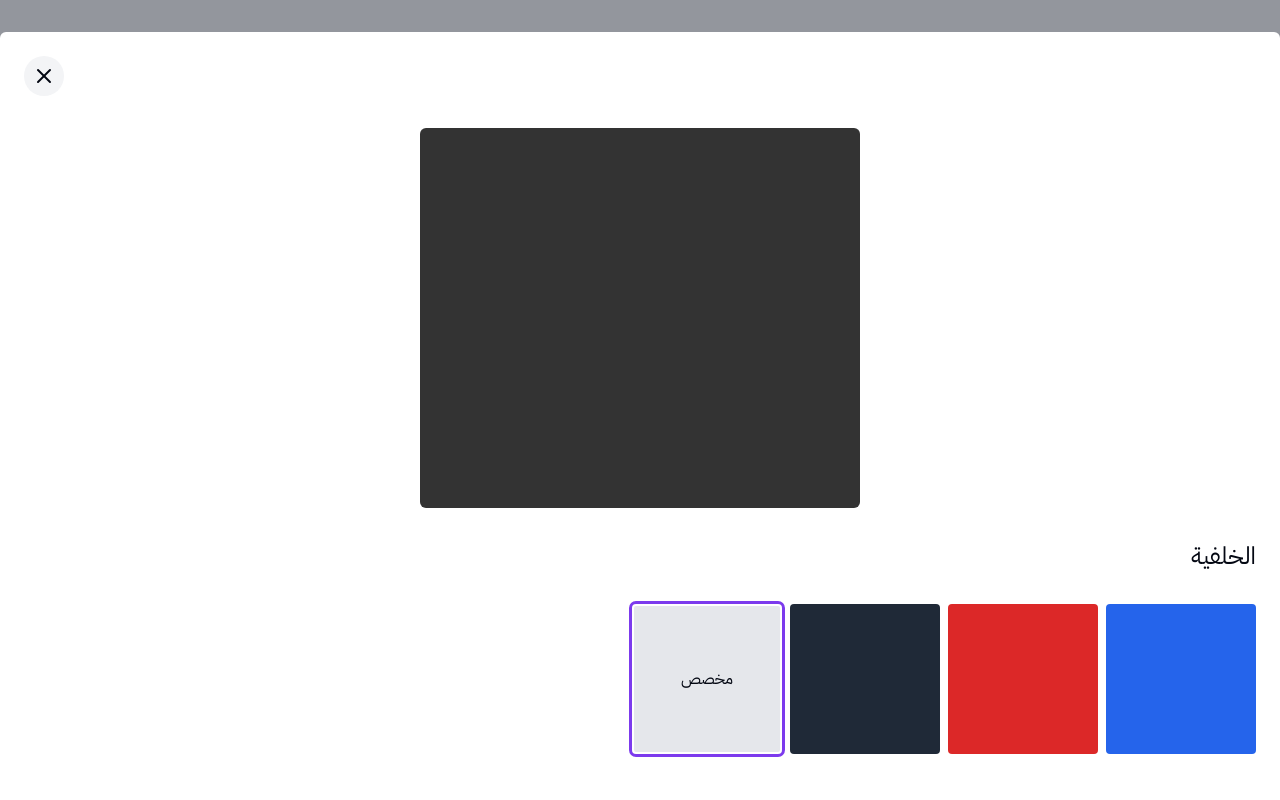
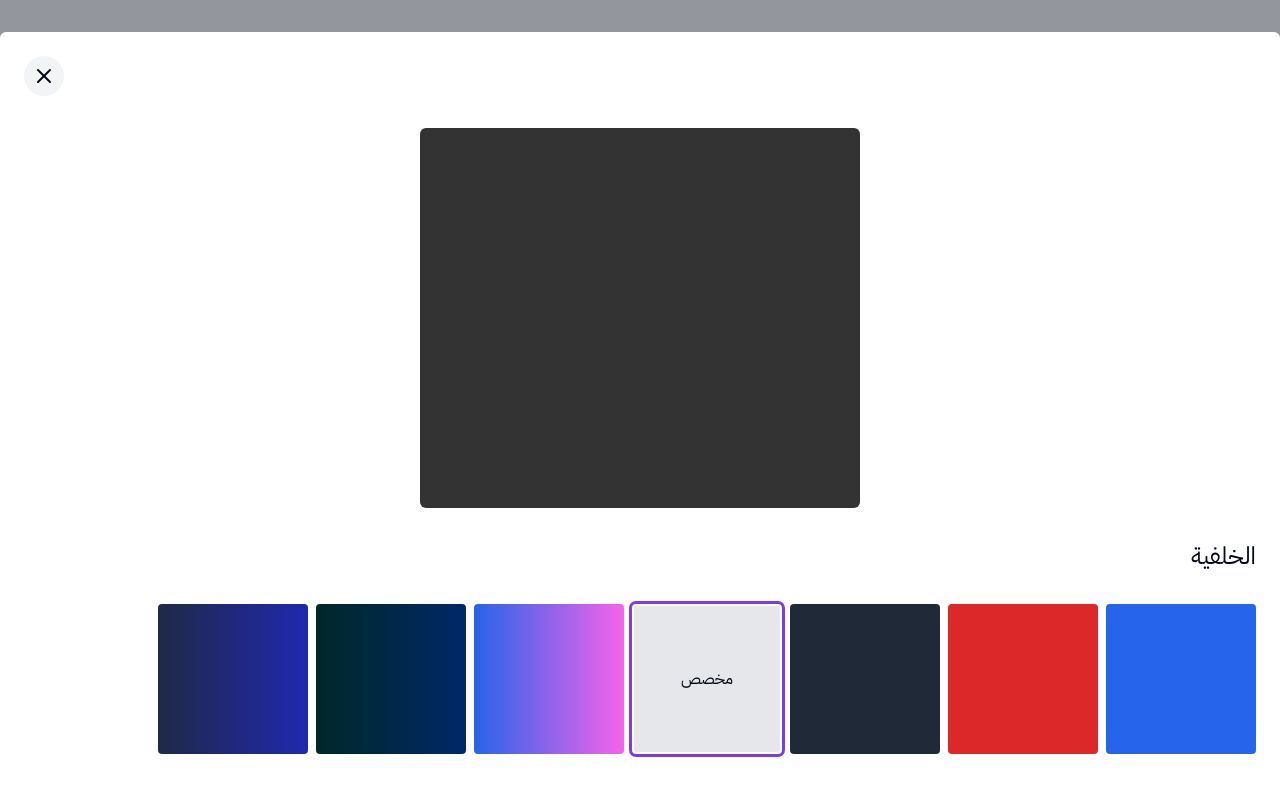
Before and after one commit to osama-mhmd/eqtibas, a Next.js app: page / in a window 1280 px wide. Both pictures are taken after a click on the element 428 px from the left and 308 px from the top of the page. Shown: the top 800 px of the page. Built offline with nearby package versions, Linux system fonts and the light colour scheme.

Commit message:
feat/gradient-image

```diff
--- a/src/components/canvas.tsx
+++ b/src/components/canvas.tsx
@@ -24,11 +24,12 @@ interface CanvasProps extends HTMLAttributes<HTMLDivElement> {
   quote: string;
   background: string;
   theme?: "no-effect" | "quotation";
+  image?: string;
 }
 
 const Canvas = forwardRef<HTMLDivElement, CanvasProps>(
   (
-    { quote, className = "", theme = "no-effect", background, ...props },
+    { quote, className = "", theme = "no-effect", background, image, ...props },
     ref
   ) => {
     return (
@@ -41,6 +42,7 @@ const Canvas = forwardRef<HTMLDivElement, CanvasProps>(
         )}
         style={{
           backgroundColor: background,
+          backgroundImage: image,
           color: isBgColorDark(hexToRgb(background)) ? "#fff" : "#000",
         }}
         {...props}
--- a/src/components/edit.tsx
+++ b/src/components/edit.tsx
@@ -1,7 +1,11 @@
 "use client";
 
 import { useDispatch, useSelector } from "react-redux";
-import { changeBackground, changeTheme } from "@/redux/slices/canvas-slice";
+import {
+  changeBackground,
+  changeImage,
+  changeTheme,
+} from "@/redux/slices/canvas-slice";
 import NewCanvas from "./new-canvas";
 import Image from "next/image";
 import { X } from "lucide-react";
@@ -10,11 +14,18 @@ import AColorPicker from "./color-picker";
 import { useState } from "react";
 
 const backgrounds = ["#2564eb", "#dc2828", "#1f2937"];
+const gradients = [
+  "linear-gradient(to right, #2564eb, #f564eb)",
+  "linear-gradient(to right, #002828, #002868)",
+  "linear-gradient(to right, #1f2947, #1f29af)",
+];
 
 export default function Edit({ closePanel }: { closePanel: any }) {
   const dispatch = useDispatch();
   const [isPickingColor, makePickingColor] = useState(false);
-  const { background, theme } = useSelector((state) => (state as any).canvas);
+  const { background, theme, image } = useSelector(
+    (state) => (state as any).canvas
+  );
 
   return (
     <>
@@ -48,12 +59,28 @@ export default function Edit({ closePanel }: { closePanel: any }) {
           <span
             className={cn(
               "bg-gray-200 flex justify-center items-center relative",
-              backgrounds.indexOf(background) == -1 && "active-slot"
+              backgrounds.indexOf(background) == -1 &&
+                !image.length &&
+                "active-slot"
             )}
             onClick={() => makePickingColor(true)}
           >
             مخصص
           </span>
+          {gradients.map((gradient, index) => {
+            return (
+              <span
+                key={index}
+                className={image == gradient ? "active-slot" : ""}
+                style={{
+                  backgroundImage: gradient,
+                }}
+                onClick={() => {
+                  dispatch(changeImage(gradient));
+                }}
+              ></span>
+            );
+          })}
         </div>
         {isPickingColor && (
           <AColorPicker closePanel={() => makePickingColor(false)} />
--- a/src/components/new-canvas.tsx
+++ b/src/components/new-canvas.tsx
@@ -6,7 +6,7 @@ import { forwardRef, HTMLAttributes } from "react";
 
 const NewCanvas = forwardRef<HTMLDivElement, HTMLAttributes<HTMLDivElement>>(
   ({ className, ...props }, ref) => {
-    const { quote, background, theme } = useSelector(
+    const { quote, background, theme, image } = useSelector(
       (state) => (state as any).canvas
     );
 
@@ -17,6 +17,7 @@ const NewCanvas = forwardRef<HTMLDivElement, HTMLAttributes<HTMLDivElement>>(
         quote={quote}
         theme={theme}
         className={className}
+        image={image}
         id="new-canvas"
         {...props}
       />
--- a/src/redux/slices/canvas-slice.ts
+++ b/src/redux/slices/canvas-slice.ts
@@ -4,6 +4,7 @@ const initialState = {
   quote: "",
   background: "#333333",
   theme: "no-effect",
+  image: "", // background-image
 };
 
 const canvasSlice = createSlice({
@@ -15,14 +16,19 @@ const canvasSlice = createSlice({
     },
     changeBackground: (state, action) => {
       state.background = action.payload;
+      state.image = "";
     },
     changeTheme: (state, action) => {
       state.theme = action.payload;
     },
+    changeImage: (state, action) => {
+      state.image = action.payload;
+      state.background = "";
+    },
   },
 });
 
-export const { writeQuote, changeBackground, changeTheme } =
+export const { writeQuote, changeBackground, changeTheme, changeImage } =
   canvasSlice.actions;
 
 export default canvasSlice.reducer;
```
